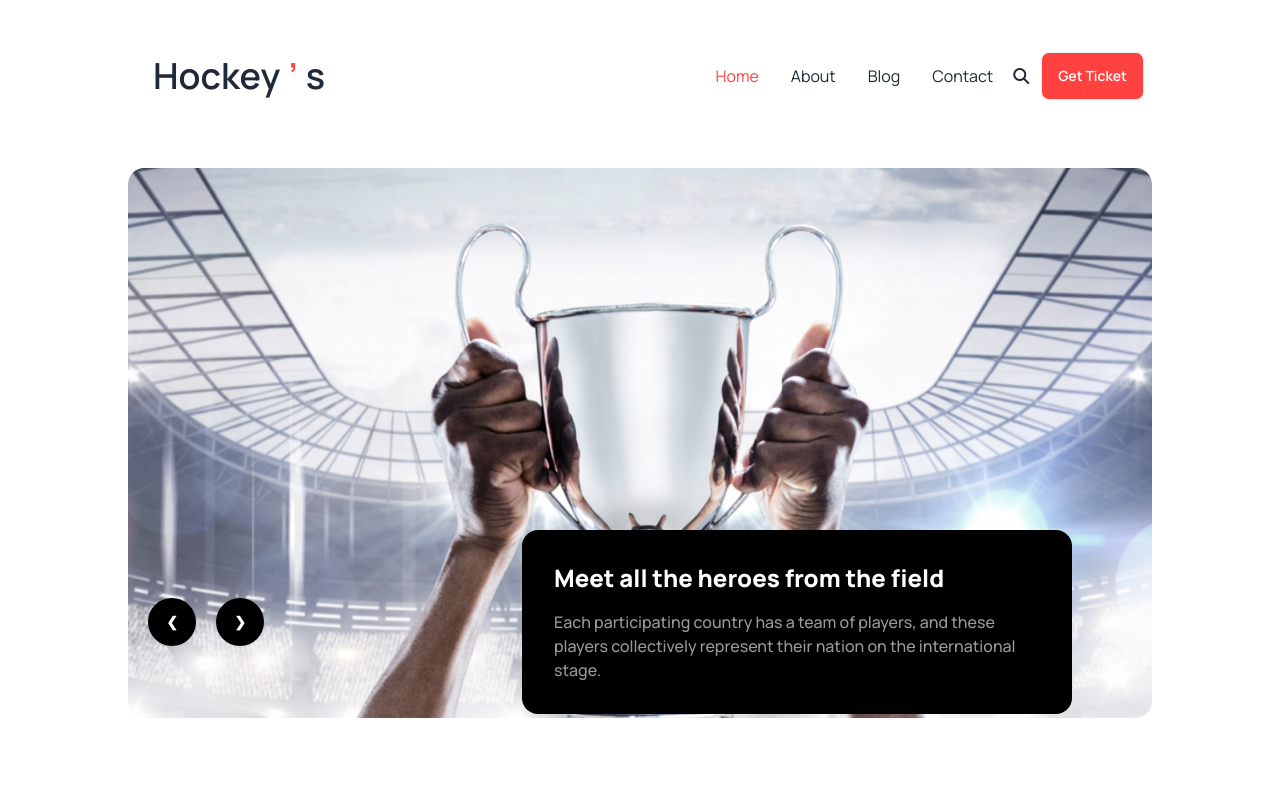
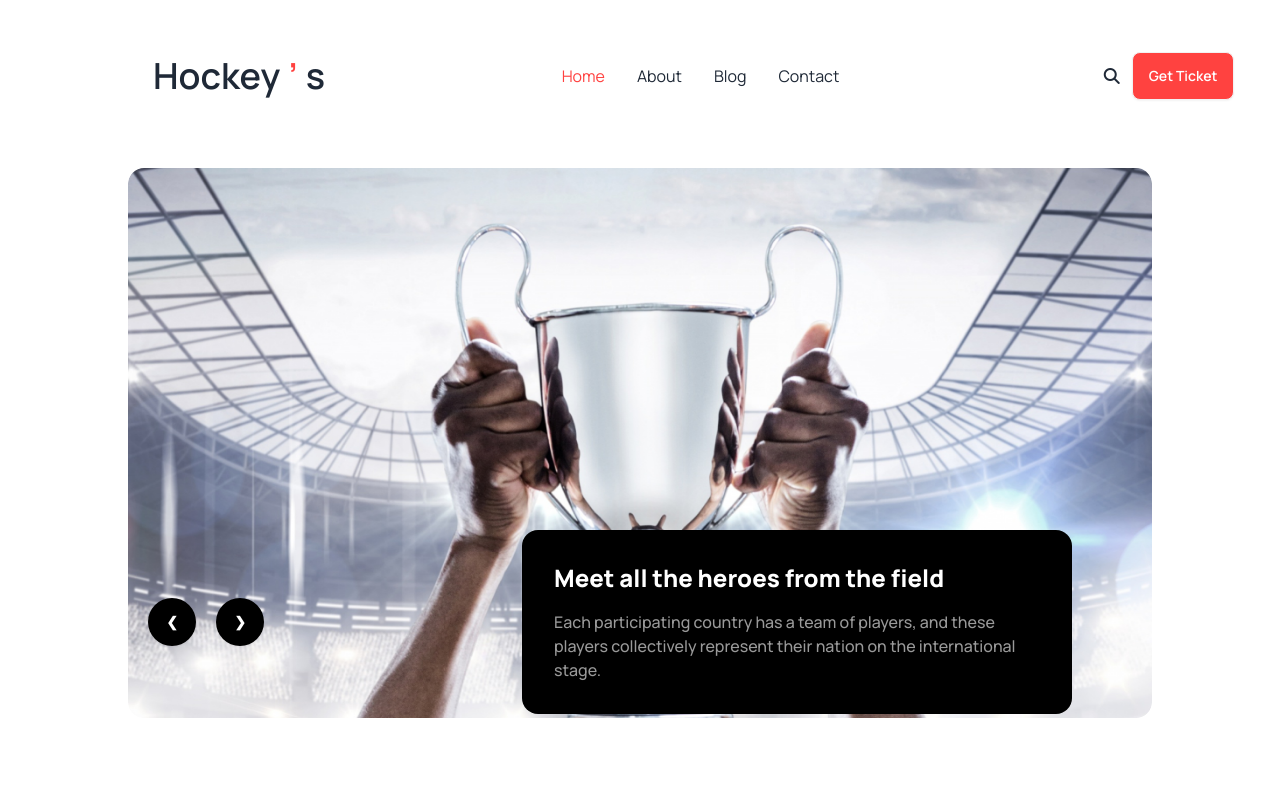
Before and after one commit to Ahmed-Tajreean/hockeys, a plain HTML site: page index.html in a window 1280 px wide. Shown: the top 800 px of the page. Drawn offline with nearby package versions, Linux system fonts and the light colour scheme.

Commit message:
navbar edited

```diff
--- a/index.html
+++ b/index.html
@@ -64,12 +64,12 @@
                         <a class="btn btn-ghost normal-case text-xl lg:text-4xl">Hockey <span
                                 class="text-[#FF4240]">’</span>s</a>
                     </div>
-                    <div class="navbar-center hidden lg:flex justify-center items-center">
-                        <ul class="menu menu-horizontal text-base px-1">
-                            <li><a class="text-[#FF4240]">Home</a></li>
-                            <li><a>About</a></li>
-                            <li><a>Blog</a></li>
-                            <li><a>Contact</a></li>
+                    <div class="navbar-center hidden lg:flex lg:justify-center lg:w-[80%]">
+                        <ul class="menu menu-horizontal px-1">
+                            <li><a class="text-[#FF4240] font-normal text-base">Home</a></li>
+                            <li><a class="font-normal text-base">About</a></li>
+                            <li><a class="font-normal text-base">Blog</a></li>
+                            <li><a class="font-normal text-base">Contact</a></li>
                         </ul>
                     </div>
                     <div class=" gap-3">
@@ -637,7 +637,7 @@
         </aside>
         <div class="flex flex-row justify-between lg:gap-52 text-left  w-full lg:w-[50%]">
             <nav class="flex flex-col space-y-2">
-                <header class="text-xl font-extrabold text-white">Company</header>
+                <header class="text-2xl font-extrabold text-white">Company</header>
                 <a class=" link link-hover text-center lg:text-left text-[#FFFFFF99]">About us</a>
                 <a class="link link-hover text-center lg:text-left text-[#FFFFFF99]">Leadership</a>
                 <a class=" link link-hover text-center lg:text-left text-[#FFFFFF99]">News & Article</a>
```
